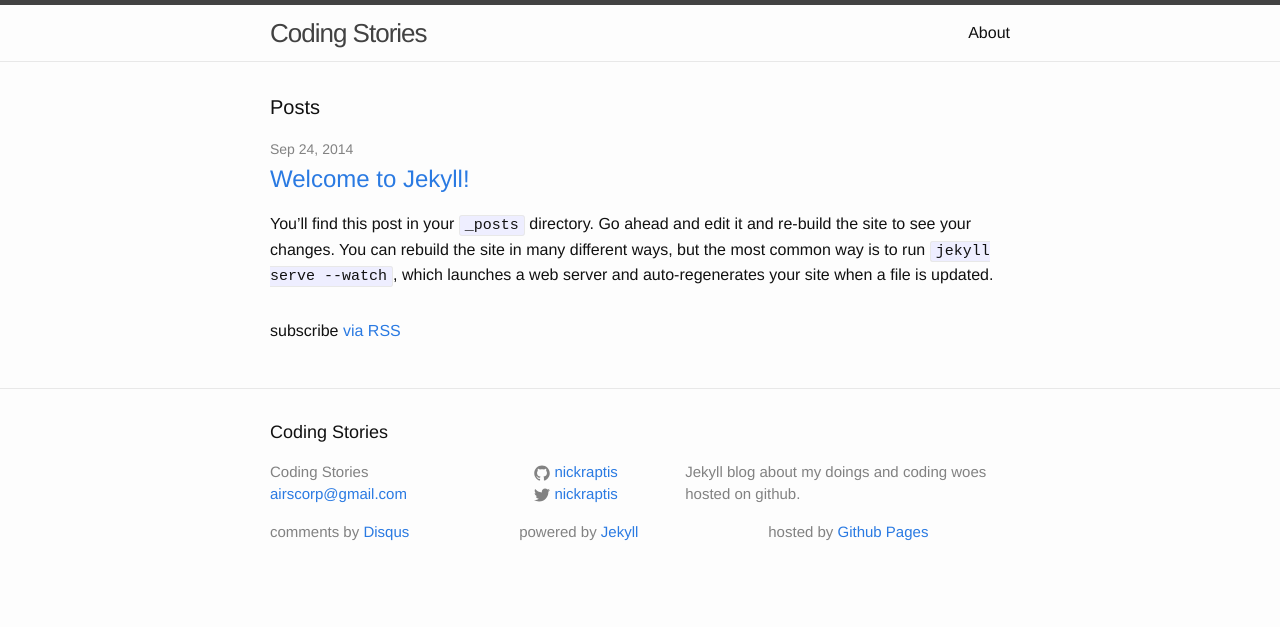
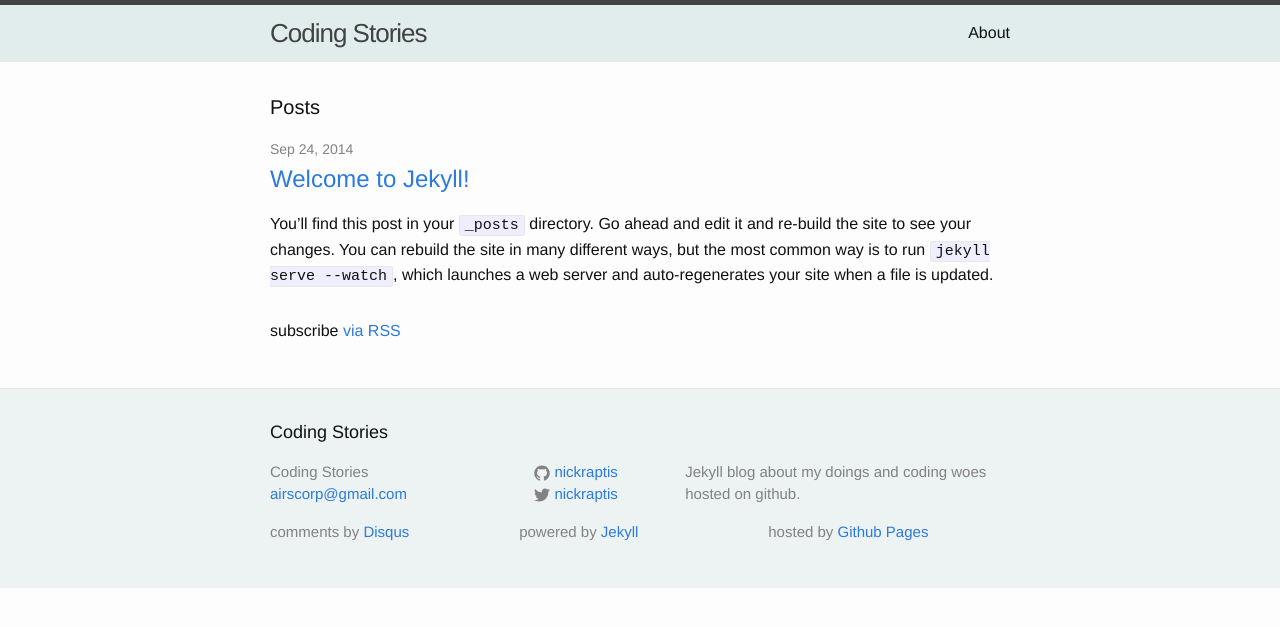
Before and after one commit to nickraptis/nickraptis.github.io, a Jekyll site: the page built from index.html, in a window 1280 px wide. Shown: the top 627 px of the page. Built offline with Jekyll 4.4.1, drawn with Linux system fonts in a browser that asks for light colours; Markdown is read by kramdown in place of the engine named in the settings; comment, search, counter and statistics services are not loaded.

Commit message:
Add header and footer colors

```diff
--- a/_sass/_base.scss
+++ b/_sass/_base.scss
@@ -22,7 +22,13 @@ body {
     background-color: $background-color;
 }
 
+.site-header {
+    background-color: $header-color
+}
 
+.site-footer {
+    background-color: $footer-color
+}
 
 /**
  * Set `margin-bottom` to maintain vertycal rhythm
--- a/css/main.scss
+++ b/css/main.scss
@@ -15,6 +15,8 @@ $spacing-unit:     30px;
 
 $text-color:       #111;
 $background-color: #fdfdfd;
+$header-color:     #e1edec;
+$footer-color:     #edf2f2;
 $brand-color:      #2a7ae2;
 
 $grey-color:       #828282;
```
